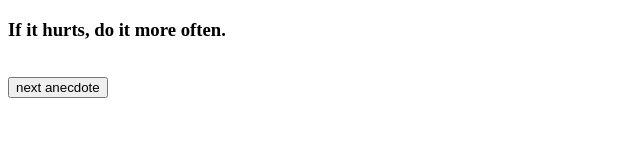
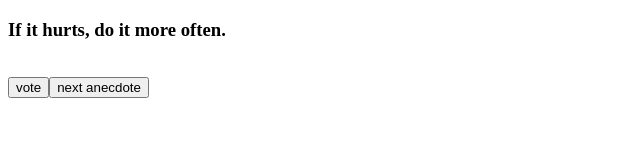
Before and after one commit to agustinyedro/full-stack-open, a React (Vite) app in the folder Parte1/: page / in a window 1280 px wide. Shown: the top 167 px of the page, without its empty margins (0-640 px from the left). Built offline with nearby package versions, Linux system fonts and the light colour scheme.

Commit message:
exercises 1.13 anecdotes, step2

```diff
--- a/Parte1/src/App.jsx
+++ b/Parte1/src/App.jsx
@@ -14,7 +14,15 @@ const App = () => {
   ]
 
   const [selected, setSelected] = useState(0)
+  const [votes, setVotes] = useState(Array(anecdotes.length).fill(0))
 
+  const handleVote = () => {
+
+    const copy = [...votes]
+    copy[selected] += 1
+    setVotes(copy)
+    console.log(copy);
+  }
 
   const handleClick = () => {
     console.log(selected);
@@ -26,7 +34,7 @@ const App = () => {
     <div>
       <h3>{anecdotes[selected]}</h3>
       <br />
-
+      <Button handleClick={handleVote} text="vote" />
       <Button handleClick={handleClick} text="next anecdote" />
     </div>
   )
```
